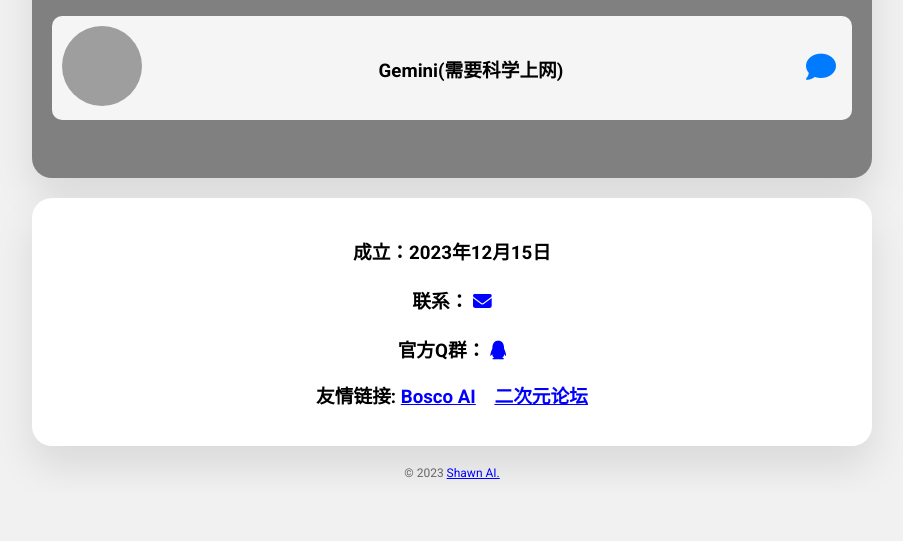
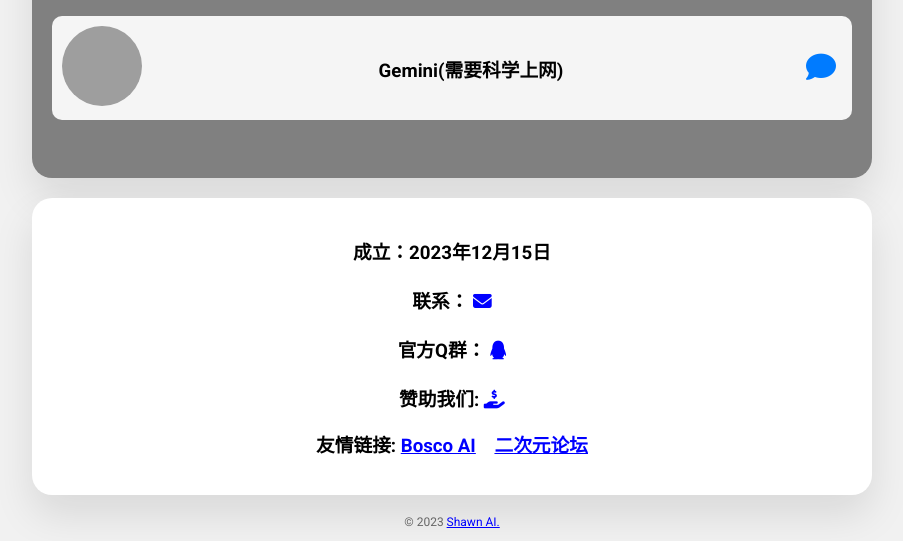
Before and after one commit to shuwu-ui/shuwu-ui.github.io, a plain HTML site: page index.htm in a window 1280 px wide. Shown: the part 773-1314 px from the top of the page, without its empty margins (188-1091 px from the left). Before the commit the page ends 1265 px from the top, so only its background shows below. Drawn offline with Linux system fonts and the light colour scheme; no server answers; grey boxes are pictures that could not be loaded.

Commit message:
Update index.htm

```diff
--- a/index.htm
+++ b/index.htm
@@ -221,6 +221,12 @@
                     <a href="https://qm.qq.com/q/f1A1tfdEz0" target="_blank" title="QQ" style="color:blue;">
                         <i class="fa-brands fa-qq"></i>
                     </a>
+                    <br>
+                    <br>
+                    赞助我们:
+                    <a href="https://chat-free.top/" target="_blank" title="QQ" style="color:blue;">
+                        <i class="fa-solid fa-hand-holding-dollar"></i>
+                    </a>
                 </h3>
                 <h3>友情链接:
                     <scan>
```
